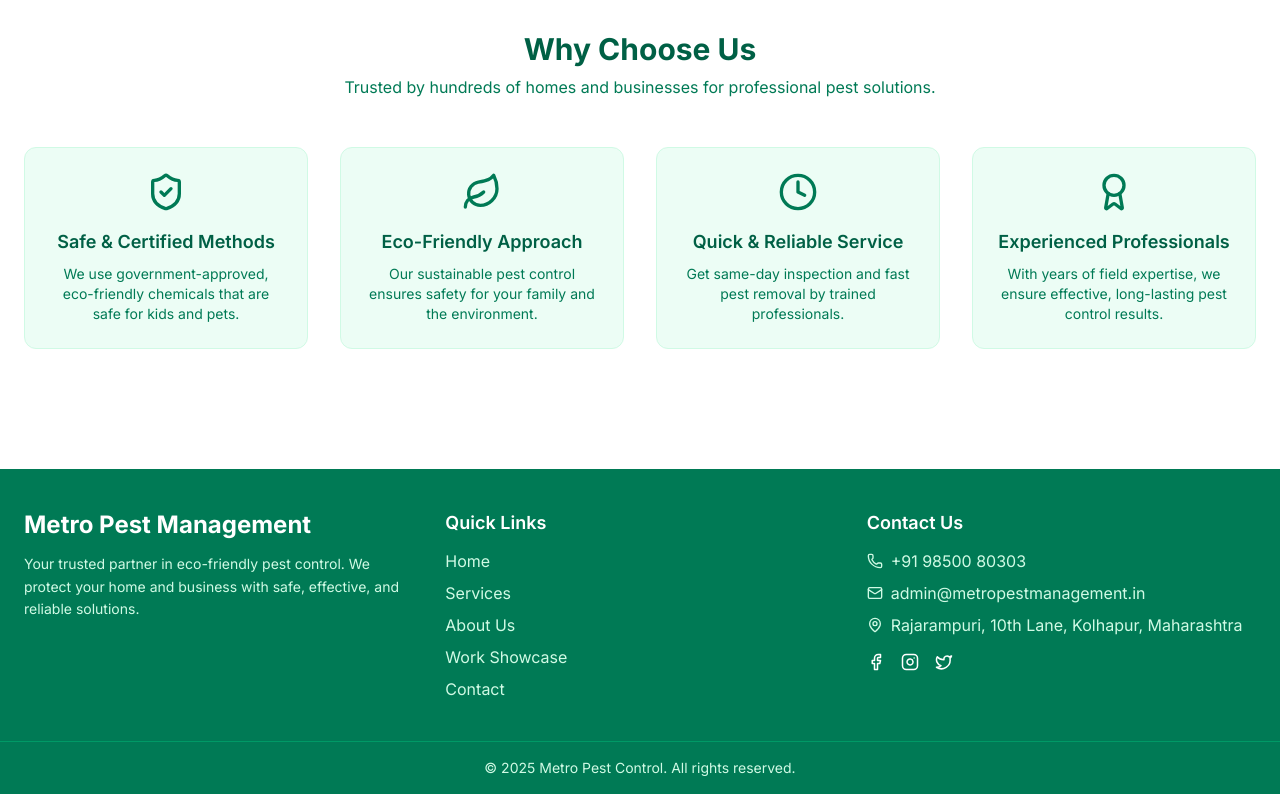
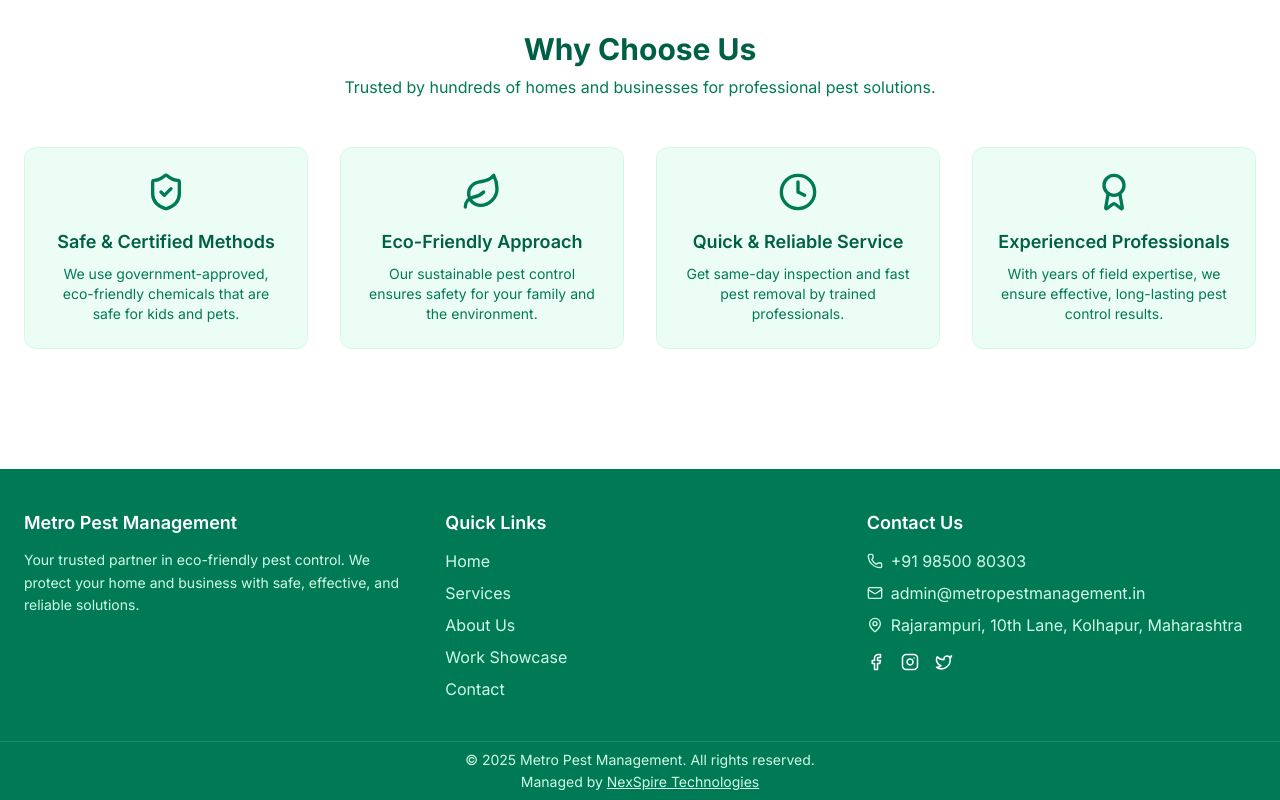
Before and after one commit to NikhiL-Nandeshwar/Pest-Control, a Next.js app: page / in a window 1280 px wide. Shown: the part 645-1445 px from the top of the page. Built offline with nearby package versions, Linux system fonts and the light colour scheme.

Commit message:
footer - nexspire link added

```diff
--- a/src/components/Footer.tsx
+++ b/src/components/Footer.tsx
@@ -10,7 +10,7 @@
       <div className="container mx-auto px-6 py-10 grid gap-8 md:grid-cols-3">
         {/* Company Info */}
         <div>
-          <h2 className="text-2xl font-bold mb-3">Metro Pest Management</h2>
+          <h2 className="text-lg font-semibold mb-3">Metro Pest Management</h2>
           <p className="text-sm text-emerald-100 leading-relaxed">
             Your trusted partner in eco-friendly pest control.
             We protect your home and business with safe, effective, and reliable solutions.
@@ -67,8 +67,21 @@
       </div>
 
       <Separator className="bg-emerald-600" />
-      <div className="text-center py-4 text-sm text-emerald-100">
-        © {new Date().getFullYear()} Metro Pest Control. All rights reserved.
+
+      <div className="text-center pt-2 pb-0.5 text-sm text-emerald-100">
+        © {new Date().getFullYear()} Metro Pest Management. All rights reserved.
+      </div>
+
+      <div className="text-center pb-2 text-sm text-emerald-100">
+        Managed by{" "}
+        <a
+          href="https://nexspire.vercel.app/"
+          target="_blank"
+          rel="noopener noreferrer"
+          className="underline hover:text-white transition"
+        >
+          NexSpire Technologies
+        </a>
       </div>
     </footer>
   )
```
